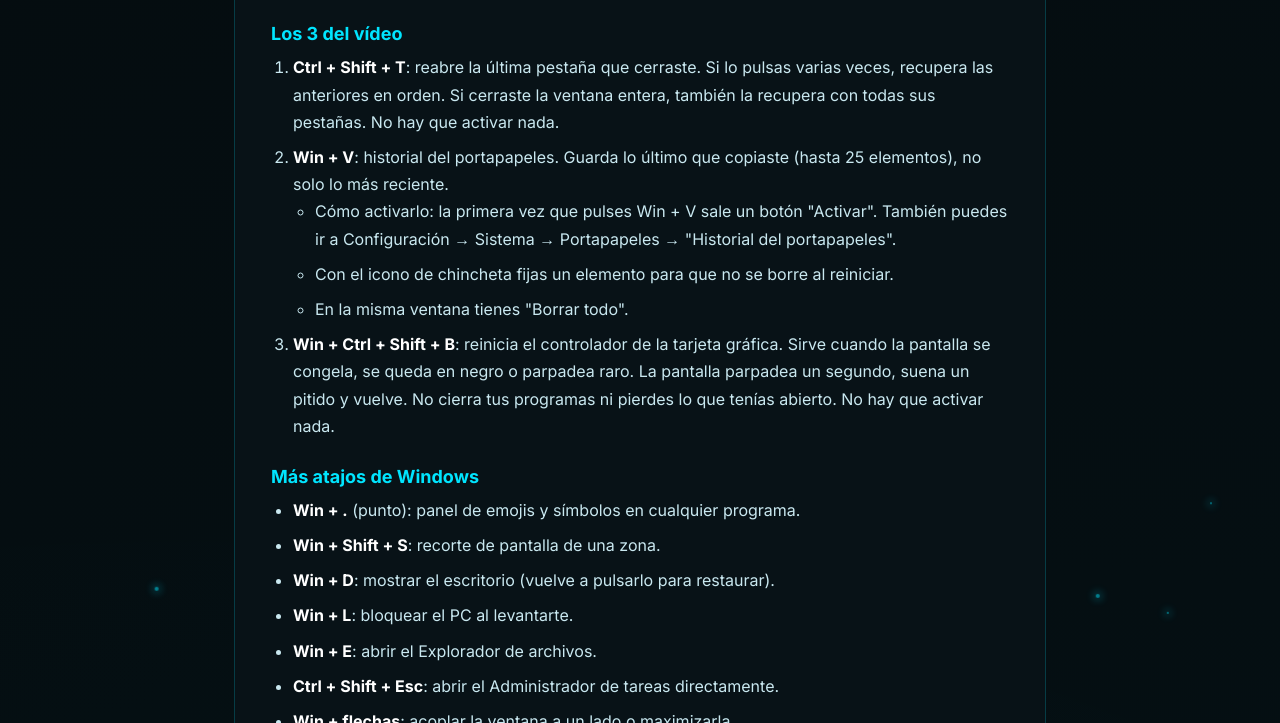
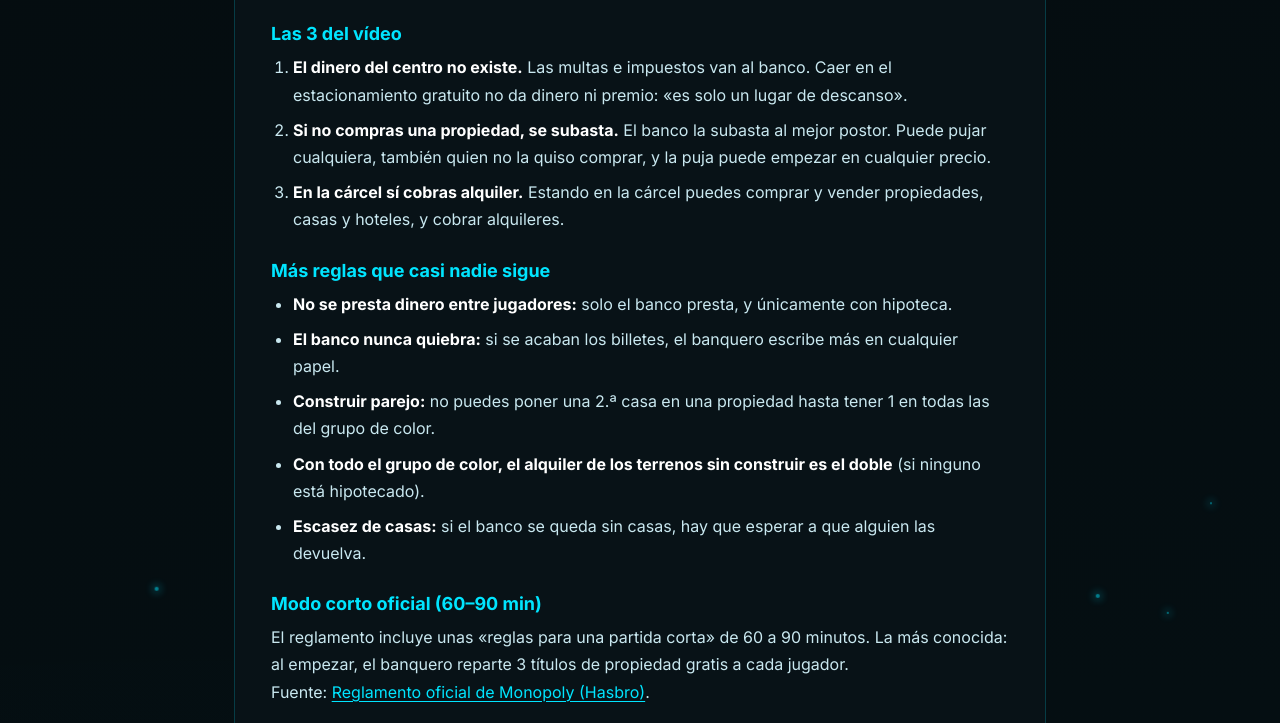
Before and after one commit to gegecam30/gexelmain, a plain HTML site: page guias.html in a window 1280 px wide. Shown: the part 421-1144 px from the top of the page. Drawn offline with Linux system fonts and the light colour scheme.

Commit message:
Guía: reglas del Monopoly que casi todos juegan mal
Co-Authored-By: Claude Opus 5.5 <noreply@anthropic.com>

```diff
--- a/guias.html
+++ b/guias.html
@@ -132,6 +132,35 @@
   <main class="guides">
 
     <!-- Para añadir una guía: copia un <article class="guide"> y ponle un id único (es el enlace: guias.html#id). La más reciente va primero. -->
+
+    <article class="guide" id="monopoly-reglas">
+      <p class="guide-tag">Juegos de mesa · Reglas</p>
+      <h2>Reglas del Monopoly que casi todos juegan mal</h2>
+      <p>Todo sale del reglamento oficial de Hasbro. Si tus partidas duran horas, seguramente juegas con reglas de casa.</p>
+
+      <h3>Las 3 del vídeo</h3>
+      <ol>
+        <li><strong>El dinero del centro no existe.</strong> Las multas e impuestos van al banco. Caer en el estacionamiento gratuito no da dinero ni premio: «es solo un lugar de descanso».</li>
+        <li><strong>Si no compras una propiedad, se subasta.</strong> El banco la subasta al mejor postor. Puede pujar cualquiera, también quien no la quiso comprar, y la puja puede empezar en cualquier precio.</li>
+        <li><strong>En la cárcel sí cobras alquiler.</strong> Estando en la cárcel puedes comprar y vender propiedades, casas y hoteles, y cobrar alquileres.</li>
+      </ol>
+
+      <h3>Más reglas que casi nadie sigue</h3>
+      <ul>
+        <li><strong>No se presta dinero entre jugadores:</strong> solo el banco presta, y únicamente con hipoteca.</li>
+        <li><strong>El banco nunca quiebra:</strong> si se acaban los billetes, el banquero escribe más en cualquier papel.</li>
+        <li><strong>Construir parejo:</strong> no puedes poner una 2.ª casa en una propiedad hasta tener 1 en todas las del grupo de color.</li>
+        <li><strong>Con todo el grupo de color, el alquiler de los terrenos sin construir es el doble</strong> (si ninguno está hipotecado).</li>
+        <li><strong>Escasez de casas:</strong> si el banco se queda sin casas, hay que esperar a que alguien las devuelva.</li>
+      </ul>
+
+      <h3>Modo corto oficial (60–90 min)</h3>
+      <p>El reglamento incluye unas «reglas para una partida corta» de 60 a 90 minutos. La más conocida: al empezar, el banquero reparte 3 títulos de propiedad gratis a cada jugador.</p>
+
+      <p>Fuente: <a href="https://www.hasbro.com/common/instruct/monins.pdf" target="_blank" rel="noopener">Reglamento oficial de Monopoly (Hasbro)</a>.</p>
+
+      <p class="guide-date">Actualizada: 27 de noviembre de 2026</p>
+    </article>
 
     <article class="guide" id="atajos-teclado">
       <p class="guide-tag">Windows y navegador · Atajos</p>
```
